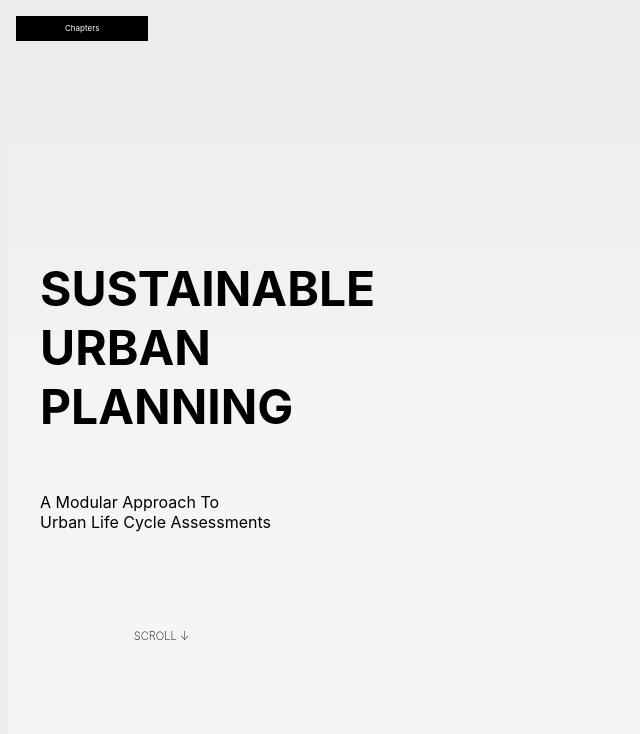
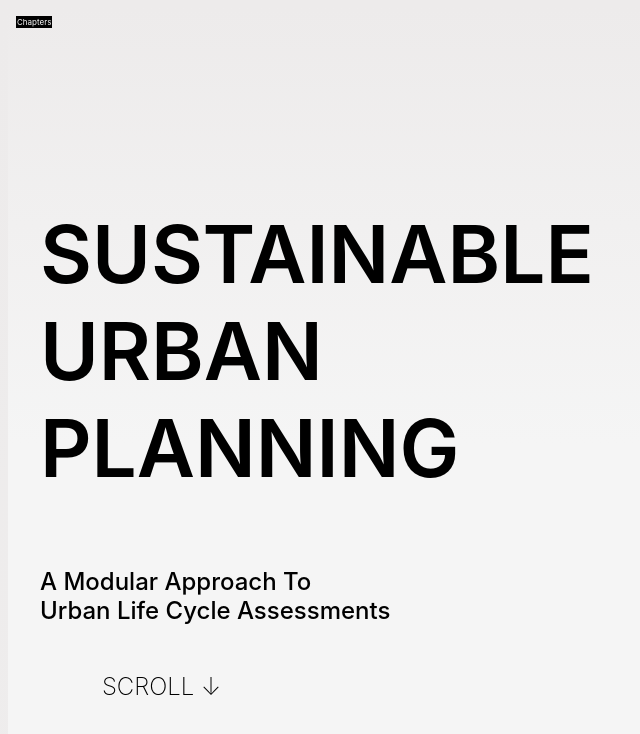
Before and after one commit to miiichelleo/QLCA, a plain HTML site: page index.html in a window 1280 px wide. Shown: the top 734 px of the page, without its empty margins (0-640 px from the left). Drawn offline with Linux system fonts and the light colour scheme.

Commit message:
00: Homepage (CSS test)

```diff
--- a/index.html
+++ b/index.html
@@ -12,21 +12,18 @@
             left: 0;
             width: 100%;
             z-index: 100;
-            border-bottom: 1px solid rgba(255,255,255,0.08);
-    }
+		    }
 
     .header {
 			display:flex;
 			font-size: 0.5rem;
 			padding: 1rem;
-			color:black
-    }
+		    }
 
 	.menu {
 			text-decoration: none;
 			color: white;
 			background: black;
-			padding: 0.4rem 3rem;
 			border: 1px solid rgba(0, 0, 0, 0.15);
 			transition: 0.3s ease;
 }
@@ -52,22 +49,29 @@
  	}
 
 		.intro_hed{
-    		display: flex;
+			display: flex;
+			width: 45.25rem;
+			height: 15.875rem;
 			flex-direction: column;
 			justify-content: center;
 			color: #000;
-			font-size: 3rem;
-			font-weight: bold;
+			font-size: 5rem;
+			font-style: normal;
+			font-weight: 600;
+			line-height: normal;
 		}
 		.intro_cap{
 			display: flex;
+			width: 26.625rem;
+			height: 3.625rem;
 			flex-direction: column;
 			justify-content: center;
 			color: #000;
-			font-size: 1rem;
+			font-size: 1.5rem;
+			font-style: normal;
+			font-weight: 500;
+			line-height: normal;
 			text-transform: capitalize;
-			padding-bottom: 4rem;
-
 		}
 
 		.intro_nav{
@@ -78,11 +82,17 @@
 			justify-content: center;
 			color: #000;
 			text-align: center;
-			font-size: 0.7rem;
+			font-size: 1.5rem;
 			font-style: normal;
 			font-weight: 200;
 			line-height: normal;
 		}
+
+		.arrow {
+		animation: float 1.4s infinite ease-in-out;
+		display: inline-block;
+		font-weight: 400;
+}
 		#horiz-scrolly {
  		height:500vh;
     	position:relative;
```
Also changed, not shown: 1 other file.
